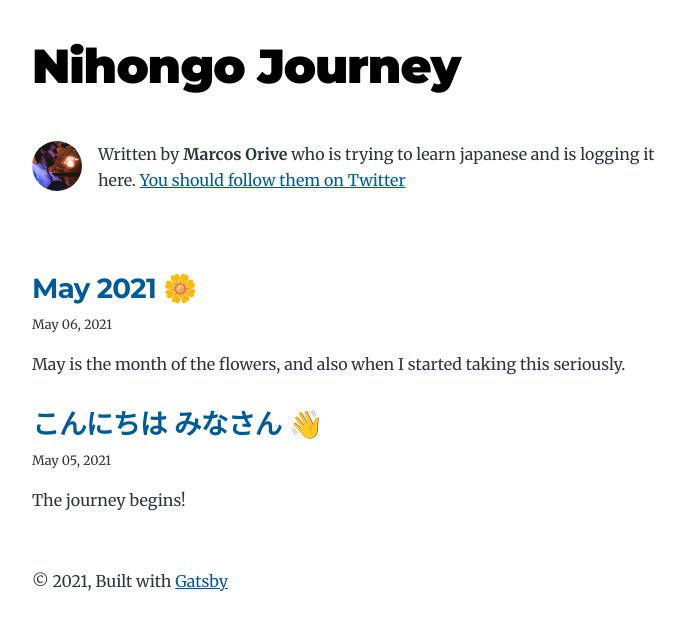
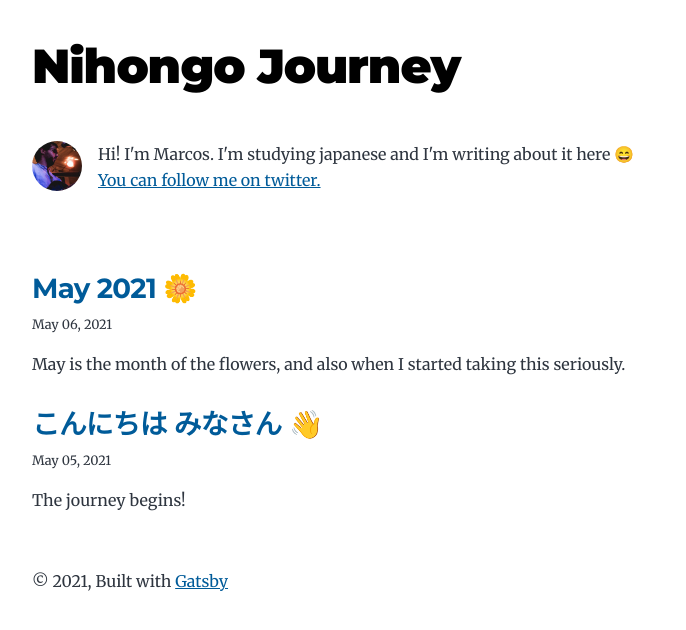
Before and after one commit to marcosorive/nihongo-journey, a Gatsby site: page / in a window 1280 px wide. Shown: the whole page, without its empty margins (292-978 px from the left). Built offline with nearby package versions, Linux system fonts and the light colour scheme; Gatsby itself is replaced by a stand-in of ours.

Commit message:
Change bio and summary.

```diff
--- a/gatsby-config.js
+++ b/gatsby-config.js
@@ -3,7 +3,7 @@ module.exports = {
     title: `Nihongo Journey`,
     author: {
       name: `Marcos Orive`,
-      summary: `who is trying to learn japanese and is logging it here.`,
+      summary: ``,
     },
     description: `A blog about the journey of self-taught japanese.`,
     siteUrl: `https://nihongo-journey.netlify.app`,
--- a/src/components/bio.js
+++ b/src/components/bio.js
@@ -44,10 +44,10 @@ const Bio = () => {
       />
       {author?.name && (
         <p>
-          Written by <strong>{author.name}</strong> {author?.summary || null}
+          Hi! I'm Marcos. I'm studying japanese and I'm writing about it here 😄
           {` `}
           <a href={`https://twitter.com/${social?.twitter || ``}`}>
-            You should follow them on Twitter
+            You can follow me on twitter.
           </a>
         </p>
       )}
```
